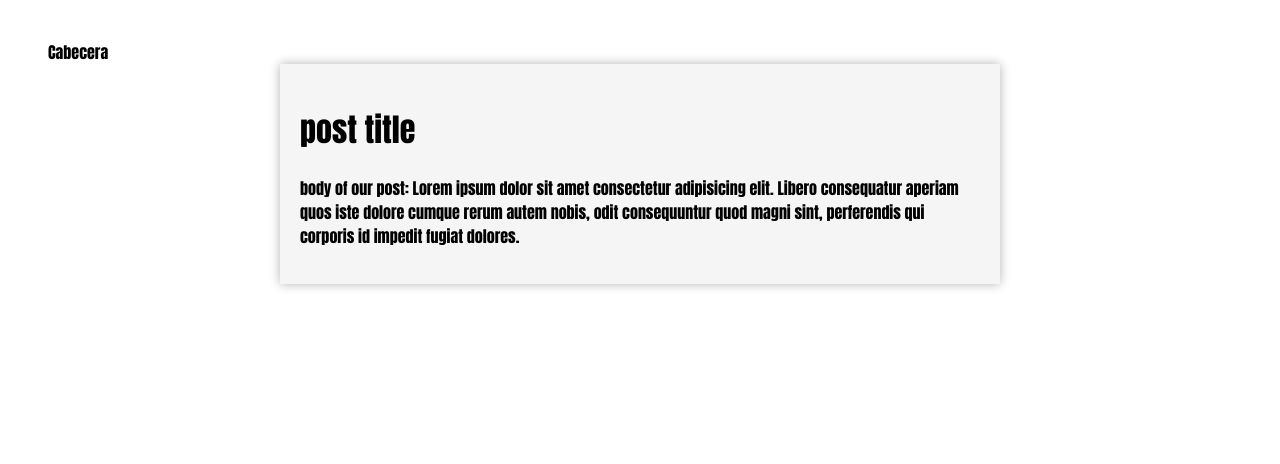
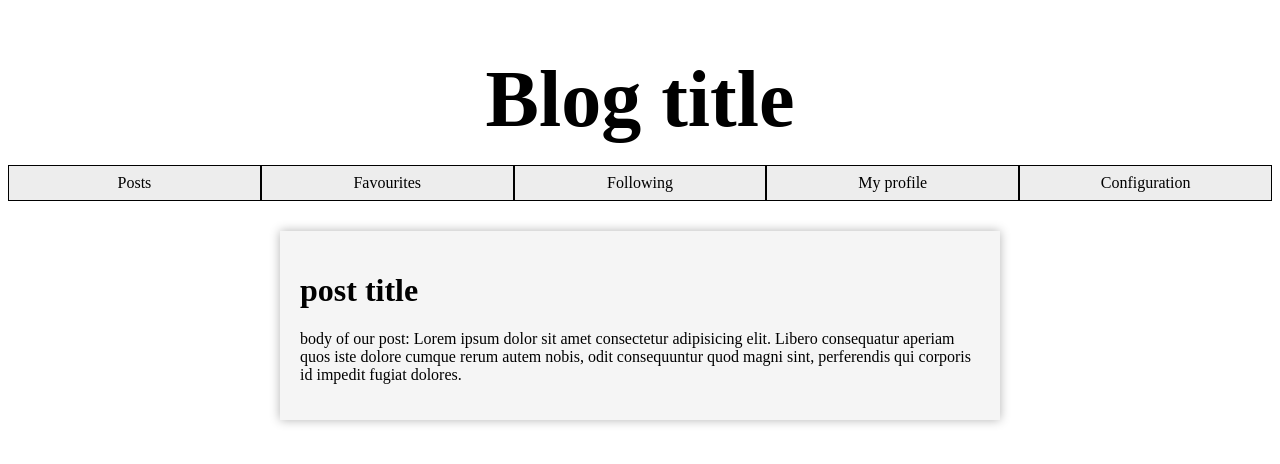
Before and after one commit to santiabo17/hyperBlog_curso_git_github, a plain HTML site: page index.html in a window 1280 px wide. Drawn offline with Linux system fonts and the light colour scheme.

Commit message:
Creacion del header y sus estilos

```diff
--- a/index.html
+++ b/index.html
@@ -9,7 +9,14 @@
 <body>
     <div class="container">
         <div class="cabecera">
-            Cabecera
+            <h1 class="head_title">Blog title</h1>
+            <div class="sections">
+                <div>Posts</div>
+                <div>Favourites</div>
+                <div>Following</div>
+                <div>My profile</div>
+                <div>Configuration</div>
+            </div>
         </div>
         <div class="post">
             <h1>post title</h1>
--- a/style.css
+++ b/style.css
@@ -1,10 +1,40 @@
 body {
-    font-family:Impact, Haettenschweiler, 'Arial Narrow Bold', sans-serif;
+    font-family: 'Times New Roman', Times, serif;
+    font-weight: 100;
 }
 
 .container {
-    margin: 20px;
-    padding: 20px;
+    padding: 0px;
+}
+
+.cabecera {
+    text-align: center;
+    margin-bottom: 30px;
+}
+
+.head_title {
+    font-size: 80px;
+    margin-bottom: 20px;
+}
+
+.sections {
+    display: flex;
+    justify-content: space-between;
+    width: 100%;
+}
+
+.sections > div {
+    background-color: rgb(237, 237, 237);
+    width: 20%;
+    padding: 8px;
+    border: solid 1px black;
+    cursor: pointer;
+    transition: .2s;
+}
+
+.sections > div:hover {
+    background-color: rgb(198, 198, 198);
+    width: 30%;
 }
 
 .post {
```
